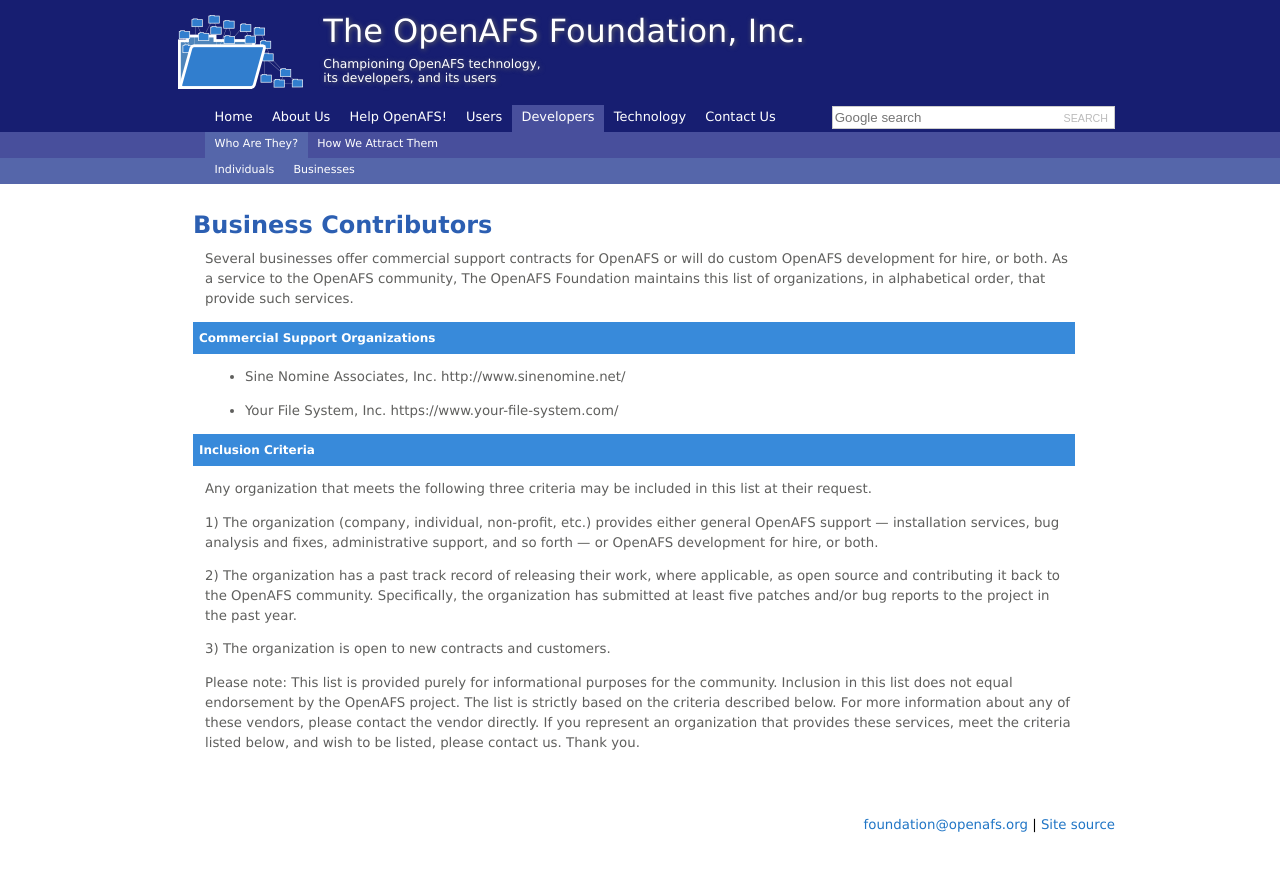
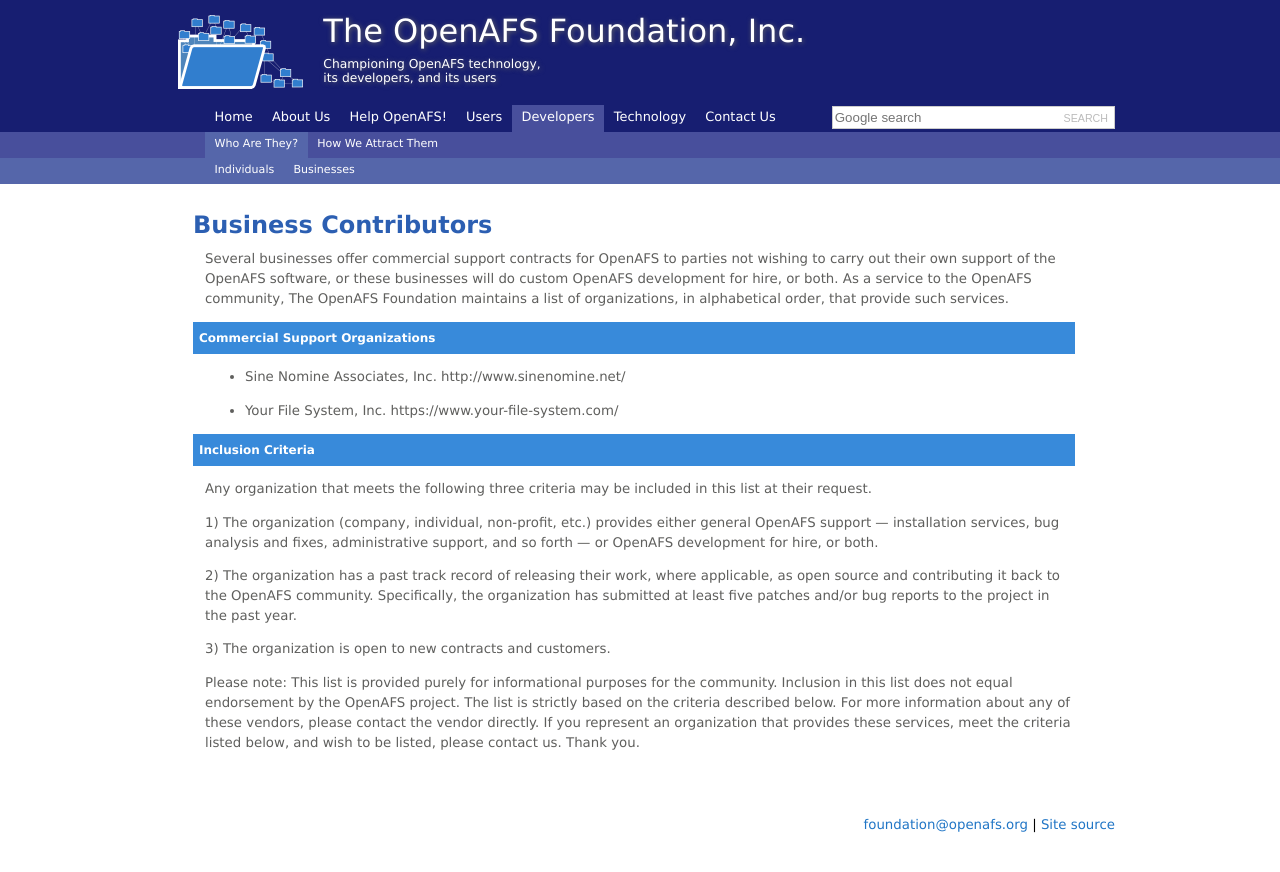
Before and after one commit to openafsfoundation/openafsfoundation.org, a Jekyll site: the page built from devs/business/index.md, in a window 1280 px wide. Shown: the top 872 px of the page. Built offline with Jekyll 4.4.1, drawn with Linux system fonts in a browser that asks for light colours.

Commit message:
Update index.md

```diff
--- a/devs/business/index.md
+++ b/devs/business/index.md
@@ -5,7 +5,7 @@
 
 ## Business Contributors ##
 
-Several businesses offer commercial support contracts for OpenAFS or will do custom OpenAFS development for hire, or both. As a service to the OpenAFS community, The OpenAFS Foundation maintains this list of organizations, in alphabetical order, that provide such services.
+Several businesses offer commercial support contracts for OpenAFS to parties not wishing to carry out their own support of the OpenAFS software, or these businesses will do custom OpenAFS development for hire, or both. As a service to the OpenAFS community, The OpenAFS Foundation maintains a list of organizations, in alphabetical order, that provide such services.
 
 ### Commercial Support Organizations ###
 
```
